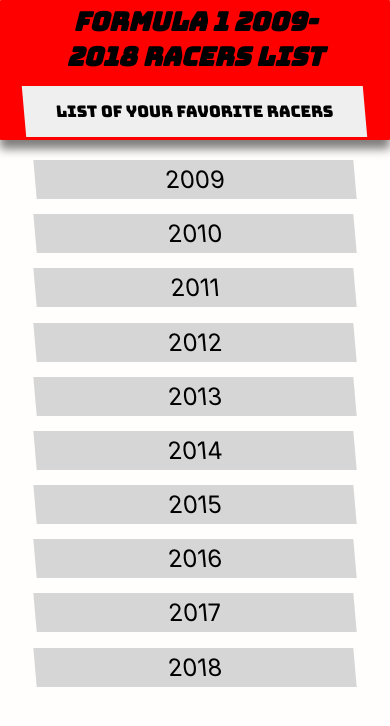
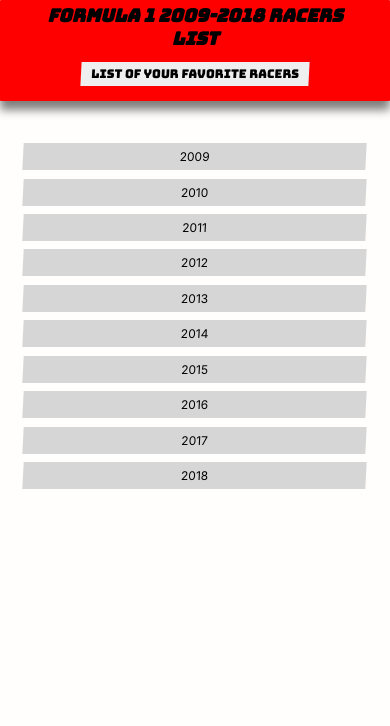
Before and after one commit to yugaWicaksono/ec-assignment-normal, a React (Create React App) app: page / in a window 390 px wide. Shown: the top 726 px of the page. Built offline with nearby package versions, Linux system fonts and the light colour scheme.

Commit message:
added link to the list of racers

```diff
--- a/src/components/FavoriteList.js
+++ b/src/components/FavoriteList.js
@@ -17,14 +17,8 @@
 
   render() {
     const favRacers = this.state.favRacers
-    if (!favRacers) {
-      return (
-        <div>
-          <Navbar title="Your Favorite Racers" />
-          <h4>you don't have favorite racers</h4>
-        </div>
-      )
-    } else {
+    console.log(favRacers.length)
+    if (favRacers.length > 1) {
       return (
         <div>
           <Navbar title="Your Favorite Racers" />
@@ -56,6 +50,13 @@
           </ul>
         </div>
       )
+    } else {
+      return (
+        <div>
+          <Navbar title="Your Favorite Racers" />
+          <h4 id="noRacerTitle">you don't have favorite racers</h4>
+        </div>
+      )
     }
   }
 }
--- a/src/components/RacersListContainer.js
+++ b/src/components/RacersListContainer.js
@@ -4,6 +4,7 @@
 import { fetchRacerAction } from "../redux-store/actions/fetchRacers"
 import { resetRacers } from "../redux-store/actions/resetRacers"
 import { TinyButton as ScrollUpButton } from "react-scroll-up-button"
+import { Link } from "react-router-dom"
 import "./styles/RacersListContainer.css"
 
 class RacersListContainer extends React.Component {
@@ -27,74 +28,26 @@
           <Navbar title={"Season"} year={this.props.match.params.year} />
           <ul>
             {standings &&
-              standings.map(function(racer) {
-                if (racer.position === "1") {
-                  return (
-                    <div style={{ display: "flex", flexDirection: "row" }}>
+              standings.map((racer, index) => (
                 <div
-                        style={{
-                          width: "80vw",
-                          background: "#b19cd9",
-                          transform: "skew(5deg)"
-                        }}
+                  id="racerListItem"
+                  style={{ display: "flex", flexDirection: "row" }}
                 >
+                  <ScrollUpButton />
+                  <div style={{ width: "80vw" }}>
                     <li
-                          key={racer.position}
+                      key={index}
                       style={{
                         display: "flex",
                         flexDirection: "column"
                       }}
                     >
+                      <a href={racer.Driver.url}>
                         Driver: {racer.Driver.familyName},
                         {racer.Driver.givenName}{" "}
                         <span>Points: {racer.points}</span>
                         <span>Position:{racer.position}</span>
-                        </li>
-                      </div>
-                      <div
-                        style={{
-                          width: "20vw",
-                          background: "#b19cd9",
-                          transform: "skew(5deg)"
-                        }}
-                      >
-                        <button
-                          id="addBtn"
-                          onClick={() => {
-                            let existing = localStorage.getItem("racer")
-                            existing = existing ? existing.split(",") : []
-                            if (existing.includes(racer.Driver.familyName)) {
-                              console.log("racer already added")
-                              alert("racer already added")
-                              return
-                            } else {
-                              existing.push(racer.Driver.familyName)
-                              localStorage.setItem("racer", existing.toString())
-                            }
-                          }}
-                          style={{ margin: "1em", padding: "0.5em" }}
-                        >
-                          add as favorite
-                        </button>
-                      </div>
-                    </div>
-                  )
-                } else {
-                  return (
-                    <div style={{ display: "flex", flexDirection: "row" }}>
-                      <ScrollUpButton />
-                      <div style={{ width: "80vw" }}>
-                        <li
-                          style={{
-                            display: "flex",
-                            flexDirection: "column"
-                          }}
-                          key={racer.position}
-                        >
-                          Driver: {racer.Driver.familyName},
-                          {racer.Driver.givenName}{" "}
-                          <span>Points: {racer.points}</span>
-                          <span>Position:{racer.position}</span>
+                      </a>
                     </li>
                   </div>
                   <div style={{ width: "20vw" }}>
@@ -103,9 +56,7 @@
                       onClick={() => {
                         let existing = localStorage.getItem("racer")
                         existing = existing ? existing.split(",") : []
-                            console.log(existing)
                         if (existing.includes(racer.Driver.familyName)) {
-                              console.log("racer already added")
                           alert("racer already added")
                           return
                         } else {
@@ -113,16 +64,12 @@
                           localStorage.setItem("racer", existing.toString())
                         }
                       }}
-                          style={{ margin: "1em", padding: "0.5em" }}
                     >
-                          {" "}
-                          add as favorite{" "}
+                      add to favorite
                     </button>
                   </div>
                 </div>
-                  )
-                }
-              })}
+              ))}
           </ul>
         </div>
       )
--- a/src/components/styles/Header.css
+++ b/src/components/styles/Header.css
@@ -1,3 +1,49 @@
+@media (max-width: 767px) {
+  #headerTitle {
+    width: 80vw;
+    font-size: 18px;
+    font-family: "Bungee", cursive;
+  }
+
+  #addFav {
+    margin-top: 3vw;
+    margin-bottom: 3vw;
+    background-color: none;
+    font-family: "Bungee", cursive;
+    transform: skew(-3deg);
+    border: none;
+    color: white;
+    padding: 1vw 1.2vh;
+    text-align: center;
+    text-decoration: none;
+    display: inline-block;
+    font-size: 12px;
+  }
+}
+
+@media (min-width: 768px) and (max-width: 1199px) {
+  #headerTitle {
+    width: 80vw;
+    font-size: 24px;
+    font-family: "Bungee", cursive;
+  }
+
+  #addFav {
+    margin-top: 3vw;
+    margin-bottom: 3vw;
+    background-color: none;
+    font-family: "Bungee", cursive;
+    transform: skew(-3deg);
+    border: none;
+    color: white;
+    padding: 1vw 1.2vh;
+    text-align: center;
+    text-decoration: none;
+    display: inline-block;
+    font-size: 18px;
+  }
+}
+
 #container {
   align-items: center;
   display: flex;
@@ -12,24 +58,3 @@
   -moz-box-shadow: 0px 9px 10px 0px rgba(0, 0, 0, 0.5);
   box-shadow: 0px 9px 10px 0px rgba(0, 0, 0, 0.5);
 }
-
-#headerTitle {
-  width: 80vw;
-  font-size: 26px;
-  font-family: "Bungee", cursive;
-}
-
-#addFav {
-  margin-top: 3vw;
-  margin-bottom: 0;
-  background-color: none;
-  font-family: "Bungee", cursive;
-  transform: skew(5deg);
-  border: none;
-  color: white;
-  padding: 15px 32px;
-  text-align: center;
-  text-decoration: none;
-  display: inline-block;
-  font-size: 16px;
-}
--- a/src/components/styles/Navbar.css
+++ b/src/components/styles/Navbar.css
@@ -1,3 +1,14 @@
+@media (max-width: 767px) {
+  #navTitle {
+    padding: 1vw 1vh;
+    font-size: 16px;
+  }
+  #navSubTitle {
+    padding: 1vw 1vh;
+    font-size: 12px;
+  }
+}
+
 #container {
   display: flex;
   flex-direction: column;
--- a/src/components/styles/RacersListContainer.css
+++ b/src/components/styles/RacersListContainer.css
@@ -1,10 +1,27 @@
 #removeFavBtn {
   margin: 0.8vw;
-  padding: 0.5em;
-  font-size: 1.5em;
+  padding: 0.2em;
+  font-size: 1em;
   border: 0;
   background-color: rgba(202, 202, 202, 0.746);
   box-shadow: none;
   border-radius: 0px;
   animation: 1s ease-out 0s 1 slideInFromLeft;
 }
+
+#noRacerTitle {
+  margin-top: 20vw;
+}
+
+#racerListItem:nth-child(1) {
+  background: #15151e;
+  transform: skew(-3deg);
+  animation: 1s ease-out 0s 1 slideInFromLeft;
+}
+
+a {
+  display: flex;
+  flex-direction: column;
+  text-decoration: none;
+  color: black;
+}
--- a/src/components/styles/SeasonsListContainer.css
+++ b/src/components/styles/SeasonsListContainer.css
@@ -12,15 +12,15 @@
     align-self: center;
     list-style-type: none;
     padding: 0;
-    margin: 5vw 8vw;
+    margin: 5vh 5vw;
   }
 
   li {
-    animation: 1s ease-out 0s 1 slideInFromLeft;
-    transform: skew(5deg);
-    margin: 4vw 1vw 0;
-    padding: 0.2em;
-    font-size: 1.5em;
+    animation: 0.5s ease-out 0s 1 slideInFromLeft;
+    transform: skew(-3deg);
+    margin: 1vh 1vw;
+    padding: 0.5em;
+    font-size: 12px;
     background-color: rgba(202, 202, 202, 0.746);
   }
 }
@@ -30,13 +30,13 @@
     align-self: center;
     list-style-type: none;
     padding: 0;
-    margin: 3vw 8vw;
+    margin: 5vh 5vw;
   }
 
   li {
-    animation: 1s ease-out 0s 1 slideInFromLeft;
-    transform: skew(5deg);
-    margin: 0.8vw;
+    animation: 0.5s ease-out 0s 1 slideInFromLeft;
+    transform: skew(-3deg);
+    margin: 1vh 0.8vw;
     padding: 0.5em;
     font-size: 1.5em;
     background-color: rgba(202, 202, 202, 0.746);
@@ -48,13 +48,13 @@
     align-self: center;
     list-style-type: none;
     padding: 0;
-    margin: 3vw 8vw;
+    margin: 5vh 5vw;
   }
 
   li {
-    animation: 1s ease-out 0s 1 slideInFromLeft;
-    transform: skew(5deg);
-    margin: 0.8vw;
+    animation: 0.5s ease-out 0s 1 slideInFromLeft;
+    transform: skew(-3deg);
+    margin: 1vh 0.8vw;
     padding: 0.5em;
     font-size: 1.5em;
     background-color: rgba(202, 202, 202, 0.746);
@@ -72,7 +72,7 @@
 }
 
 button {
-  animation: 1s ease-out 0s 1 slideInFromLeft;
+  animation: 0.5s ease-out 0s 1 slideInFromLeft;
   cursor: pointer;
 }
 
```
Lines whose indentation alone changed are shown as unchanged.
